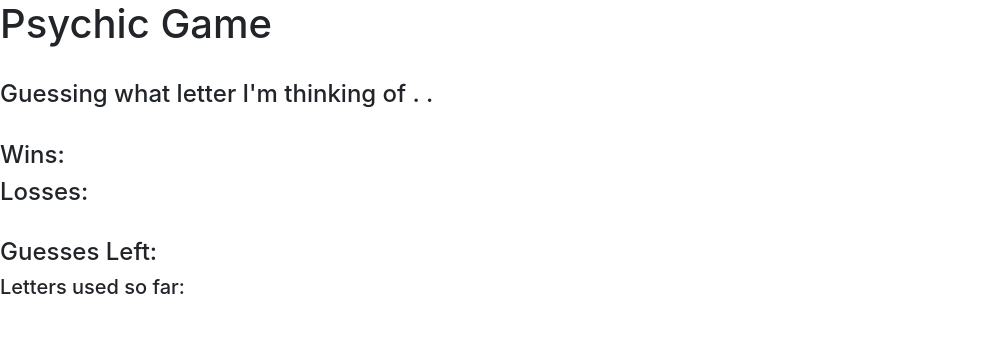
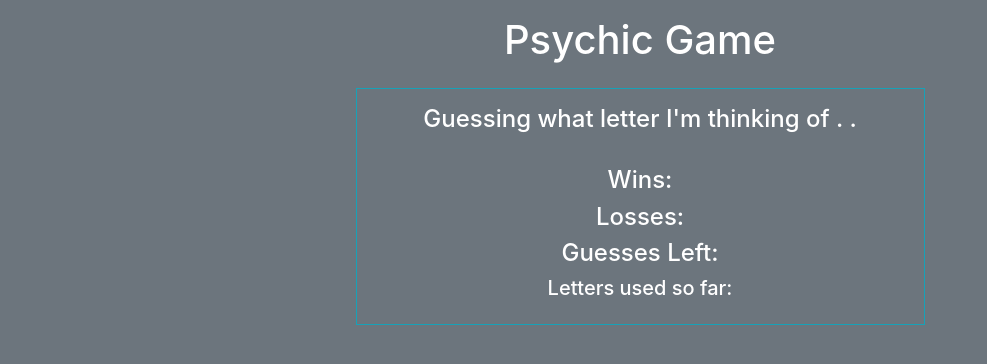
Before and after one commit to JessieSidWho/Physic-Game, a plain HTML site: page index.html in a window 1280 px wide. Shown: the whole page, without its empty margins (0-987 px from the left). Drawn offline with nearby package versions, Linux system fonts and the light colour scheme.

Commit message:
added bootstrap

```diff
--- a/index.html
+++ b/index.html
@@ -8,13 +8,22 @@
     <script src="https://cdnjs.cloudflare.com/ajax/libs/jquery/3.2.1/jquery.min.js"></script>
     <link rel="stylesheet" href="https://stackpath.bootstrapcdn.com/bootstrap/4.3.1/css/bootstrap.min.css" integrity="sha384-ggOyR0iXCbMQv3Xipma34MD+dH/1fQ784/j6cY/iJTQUOhcWr7x9JvoRxT2MZw1T" crossorigin="anonymous">
 </head>
-<body>
-    <h1>Psychic Game</h1><br>
-    <h4>Guessing what letter I'm thinking of . .</h3><br>
-    <h4>Wins: <span id="winNums"></span></h4>
-    <h4>Losses: <span id="lossNums"></span></h4><br>
-    <h4>Guesses Left: <span id="guessed"></span></h4>
-    <h5>Letters used so far: <span id="lettersUsed"></span></h5>
+<body class="container p-3 mb-2 bg-secondary text-white jumbotron text-center p-3 mb-2 bg-secondary text-white">
+    <div class="row">
+        <div class="col-md-12 mb-6">
+          <h1 class="pb-3">Psychic Game</h1>
+        </div>
+    </div>
+
+    <div class="row m-6">
+        <div class="col-md-6 offset-3 border border-info p-6">
+          <h4 class="text-center pt-3">Guessing what letter I'm thinking of . .</h3><br>
+          <h4 class="text-center">Wins: <br><span id="winNums"></span></h4>
+          <h4 class="text-center">Losses: <br><span id="lossNums"></span></h4>
+          <h4 class="text-center">Guesses Left: <br><span id="guessed"></span></h4>
+          <h5 class="text-center pb-3">Letters used so far: <br><span id="lettersUsed"></span></h5>
+        </div>
+    </div>
 
     <script>
 
@@ -33,7 +42,8 @@
 
 
         document.onkeyup = function(event) {
-          let random = function(){
+
+        let random = function(){
           return alphabet[Math.floor(Math.random()*26)];
         }
 
@@ -69,7 +79,7 @@
             lossNums.textContent = losses;
             guessed.textContent = guessesLeft;
 
-            return x;
+            // return x;
 
         }
 
```
